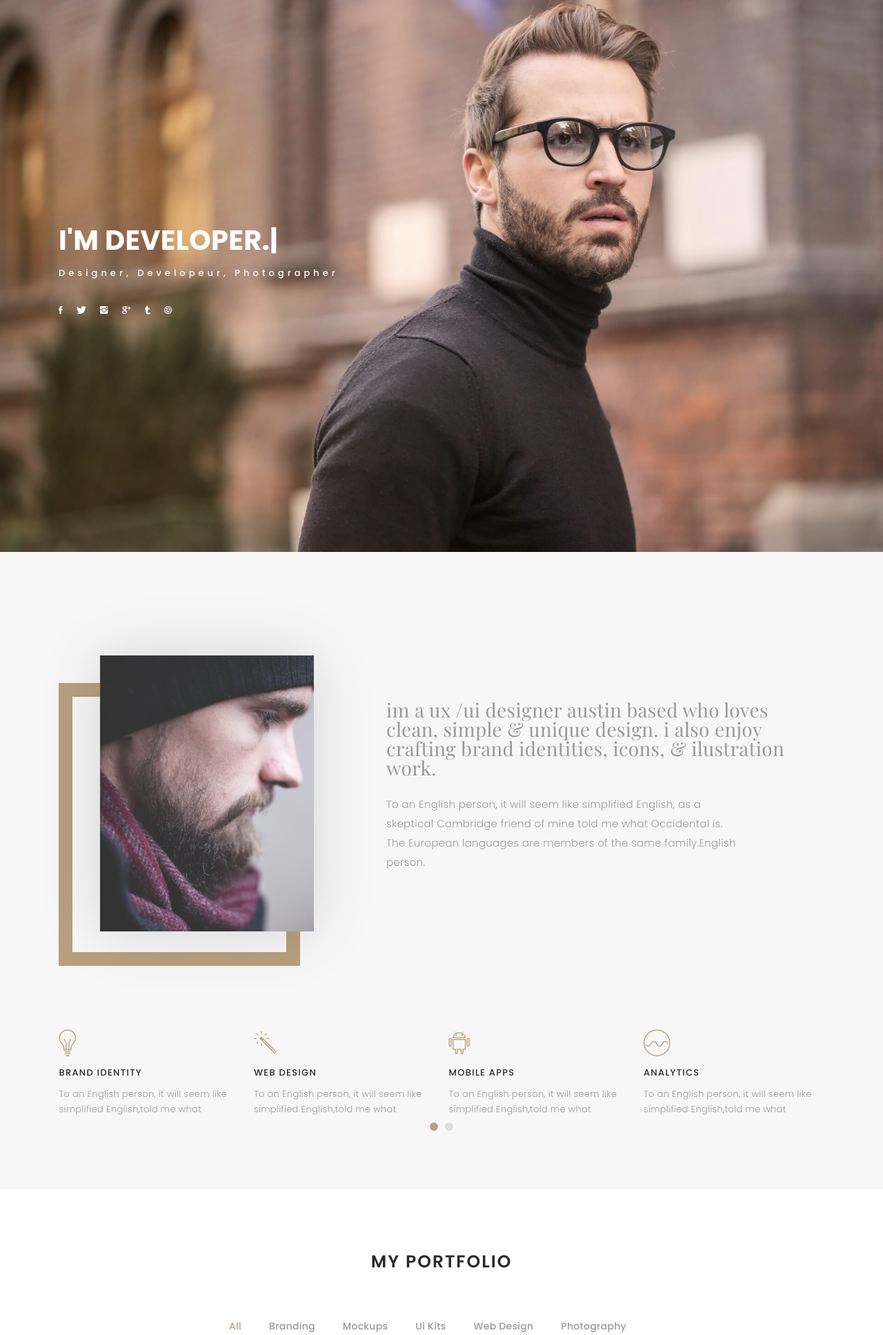
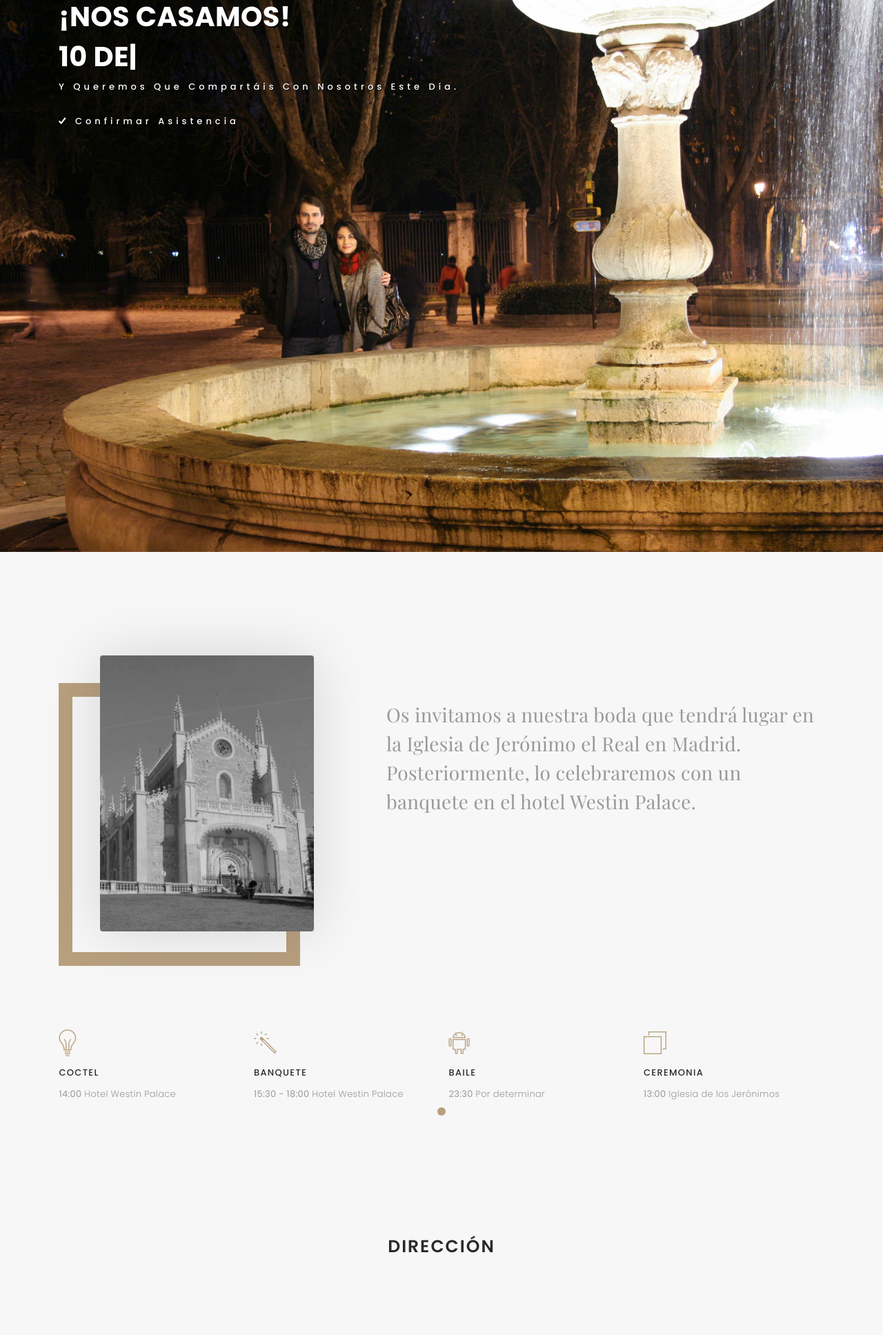
Before and after one commit to guillemborrell/python3-appengine, a Flask app: page / in a window 1280 px wide. Shown: the top 1935 px of the page at 69% size. Run offline with Flask 2, Linux system fonts and the light colour scheme; some libraries are stand-ins or nearby versions; some web fonts are replaced.

Commit message:
Few details left

```diff
--- a/css/style.css
+++ b/css/style.css
@@ -87,7 +87,7 @@ p {
   padding: 0;
   font-size: 15px;
   color: #999999;
-  line-height: 28px;
+  line-height: 1.5em;
 }
 
 ::-moz-selection {
@@ -247,7 +247,7 @@ nav ul li a {
 
 
 #header .header-content {
-  height: 100vh;
+  /*height: 100vh; */
   text-align: left;
   width: 100%;
   display: flex;
@@ -261,6 +261,7 @@ nav ul li a {
   margin-bottom: 10px;
   text-transform: uppercase;
   color: #fff;
+  text-shadow: 2px 2px 1px black;
 }
 
 .header-content p {
@@ -271,6 +272,15 @@ nav ul li a {
   text-transform: capitalize;
   color: #fff;
   font-weight: 500;
+  text-shadow: 1px 1px 1px black;
+}
+
+.header-content a {
+  color: #fff;
+}
+
+.header-content a:hover {
+  color: yellow;
 }
 
 .header-content .list-social li {
--- a/js/main.js
+++ b/js/main.js
@@ -79,7 +79,7 @@ $(document).ready(function() {
 
   $(function() {
     typed.typed({
-      strings: ["Alex Smith.", "Designer.", "Developer.", "Freelancer.", "Photographer"],
+      strings: ["Iglesia de San Jerónimo el Real", "10 de noviembre de 2018, 13:00"],
       typeSpeed: 100,
       loop: true,
     });
--- a/templates/index.html
+++ b/templates/index.html
@@ -6,7 +6,7 @@
   <meta charset="utf-8">
   <meta content="width=device-width, initial-scale=1.0" name="viewport">
 
-  <title>Folio - Personal Portfolio Template</title>
+  <title>Beatriz y Guillem</title>
   <meta content="" name="keywords">
   <meta content="" name="description">
 
@@ -21,7 +21,7 @@
   <link href="lib/owlcarousel/assets/owl.carousel.min.css" rel="stylesheet">
   <link href="lib/magnific-popup/magnific-popup.css" rel="stylesheet">
   <link href="lib/hover/hover.min.css" rel="stylesheet">
-
+  <link rel="stylesheet" href="https://use.fontawesome.com/releases/v5.3.1/css/all.css" integrity="sha384-mzrmE5qonljUremFsqc01SB46JvROS7bZs3IO2EmfFsd15uHvIt+Y8vEf7N7fWAU" crossorigin="anonymous">
   <!-- Main Stylesheet File -->
   <link href="css/style.css" rel="stylesheet">
 
@@ -54,10 +54,9 @@
 
         <ul class="nav-menu list-unstyled">
           <li><a href="#header" class="smoothScroll">Home</a></li>
-          <li><a href="#about" class="smoothScroll">About</a></li>
-          <li><a href="#portfolio" class="smoothScroll">Portfolio</a></li>
-          <li><a href="#journal" class="smoothScroll">Blog</a></li>
-          <li><a href="#contact" class="smoothScroll">Contact</a></li>
+          <li><a href="#about" class="smoothScroll">Programa</a></li>
+          <li><a href="#journal" class="smoothScroll">Dirección</a></li>
+          <li><a href="#contact" class="smoothScroll">Confirmación</a></li>
         </ul>
 
       </div>
@@ -71,17 +70,10 @@
 
     <div class="container">
       <div class="header-content">
-        <h1>I'm <span class="typed"></span></h1>
-        <p>designer, developeur, photographer</p>
-
-        <ul class="list-unstyled list-social">
-          <li><a href="#"><i class="ion-social-facebook"></i></a></li>
-          <li><a href="#"><i class="ion-social-twitter"></i></a></li>
-          <li><a href="#"><i class="ion-social-instagram"></i></a></li>
-          <li><a href="#"><i class="ion-social-googleplus"></i></a></li>
-          <li><a href="#"><i class="ion-social-tumblr"></i></a></li>
-          <li><a href="#"><i class="ion-social-dribbble"></i></a></li>
-        </ul>
+        <h1>¡Nos Casamos!</h1>
+        <h1><span class="typed"></span></h1>
+        <p>Y queremos que compartáis con nosotros este día.</p>
+        <p><a href="#contact"><i class="ion-checkmark"></i> Confirmar asistencia</a></p>
       </div>
     </div>
   </div>
@@ -96,7 +88,7 @@
         <div class="col-lg-4 ">
           <div class="div-img-bg">
             <div class="about-img">
-              <img src="images/me.jpg" class="img-responsive" alt="me">
+              <img src="images/me.jpg" class="img-responsive rounded shadow" alt="me">
             </div>
           </div>
         </div>
@@ -104,9 +96,9 @@
         <div class="col-lg-7">
           <div class="about-descr">
 
-            <p class="p-heading">im a ux /ui designer austin based who loves clean, simple & unique design. i also enjoy crafting brand identities, icons, & ilustration work. </p>
-            <p class="separator">To an English person, it will seem like simplified English, as a skeptical Cambridge friend of mine told me what Occidental is. The European languages are members of the same family.English person.</p>
-
+            <p class="p-heading">Os invitamos a nuestra boda que tendrá lugar en la Iglesia de
+              Jerónimo el Real en Madrid. Posteriormente, lo celebraremos con un banquete
+              en el hotel Westin Palace.</p>
           </div>
 
         </div>
@@ -119,54 +111,37 @@
   <!-- start section services -->
   <div id="services">
     <div class="container">
-
         <div class="services-carousel owl-theme">
 
           <div class="services-block">
 
             <i class="ion-ios-browsers-outline"></i>
-            <span>UI/UX DESIGN</span>
-            <p class="separator">To an English person, it will seem like simplified English,told me what </p>
+            <span>Ceremonia</span>
+            <p class="separator"><strong>13:00</strong> Iglesia de los Jerónimos</p>
 
           </div>
 
           <div class="services-block">
 
             <i class="ion-ios-lightbulb-outline"></i>
-            <span>BRAND IDENTITY</span>
-            <p class="separator">To an English person, it will seem like simplified English,told me what </p>
+            <span>Coctel</span>
+            <p class="separator"><strong>14:00</strong> Hotel Westin Palace</p>
 
           </div>
 
           <div class="services-block">
 
             <i class="ion-ios-color-wand-outline"></i>
-            <span>WEB DESIGN</span>
-            <p class="separator">To an English person, it will seem like simplified English,told me what </p>
+            <span>Banquete</span>
+            <p class="separator"><strong>15:30 - 18:00</strong> Hotel Westin Palace</p>
 
           </div>
 
           <div class="services-block">
 
             <i class="ion-social-android-outline"></i>
-            <span>MOBILE APPS</span>
-            <p class="separator">To an English person, it will seem like simplified English,told me what </p>
-
-          </div>
-
-          <div class="services-block">
-
-            <i class="ion-ios-analytics-outline"></i>
-            <span>Analytics</span>
-            <p class="separator">To an English person, it will seem like simplified English,told me what </p>
-
-          </div>
-
-          <div class="services-block">
-
-            <i class="ion-ios-camera-outline"></i>
-            <span>PHOTOGRAPHY</span>
-            <p class="separator">To an English person, it will seem like simplified English,told me what </p>
+            <span>Baile</span>
+            <p class="separator"><strong>23:30</strong> Por determinar</p>
 
           </div>
 
@@ -177,141 +152,28 @@
   </div>
   <!-- end section services -->
 
-
-  <!-- start section portfolio -->
-  <div id="portfolio" class="text-center paddsection">
-
-    <div class="container">
-      <div class="section-title text-center">
-        <h2>My Portfolio</h2>
-      </div>
-    </div>
-
-    <div class="container">
-      <div class="row">
-        <div class="col-md-12">
-
-          <div class="portfolio-list">
-
-            <ul class="nav list-unstyled" id="portfolio-flters">
-              <li class="filter filter-active" data-filter=".all">all</li>
-              <li class="filter" data-filter=".branding">branding</li>
-              <li class="filter" data-filter=".mockups">mockups</li>
-              <li class="filter" data-filter=".uikits">ui kits</li>
-              <li class="filter" data-filter=".webdesign">web design</li>
-              <li class="filter" data-filter=".photography">photography</li>
-            </ul>
-
-          </div>
-
-          <div class="portfolio-container">
-
-            <div class="col-lg-4 col-md-6 portfolio-thumbnail all branding uikits webdesign">
-              <a class="popup-img" href="images/portfolio/1.jpg">
-                <img src="images/portfolio/1.jpg" alt="img">
-              </a>
-            </div>
-
-            <div class="col-lg-4 col-md-6 portfolio-thumbnail all mockups uikits photography">
-              <a class="popup-img" href="images/portfolio/2.jpg">
-                <img src="images/portfolio/2.jpg"  alt="img">
-              </a>
-            </div>
-
-            <div class="col-lg-4 col-md-6 portfolio-thumbnail all branding webdesig photographyn">
-              <a class="popup-img" href="images/portfolio/3.jpg">
-                <img src="images/portfolio/3.jpg" alt="img">
-              </a>
-            </div>
-
-            <div class="col-lg-4 col-md-6 portfolio-thumbnail all mockups webdesign photography">
-              <a class="popup-img" href="images/portfolio/4.jpg">
-                <img src="images/portfolio/4.jpg" alt="img">
-              </a>
-            </div>
-
-            <div class="col-lg-4 col-md-6 portfolio-thumbnail all branding uikits photography">
-              <a class="popup-img" href="images/portfolio/5.jpg">
-                <img src="images/portfolio/5.jpg" alt="img">
-              </a>
-            </div>
-
-            <div class="col-lg-4 col-md-6 portfolio-thumbnail all mockups uikits webdesign">
-              <a class="popup-img" href="images/portfolio/6.jpg">
-                <img src="images/portfolio/6.jpg" alt="img">
-              </a>
-            </div>
-
-          </div>
-        </div>
-      </div>
-    </div>
-
-  </div>
-  <!-- End section portfolio -->
-
-
   <!-- start section journal -->
   <div id="journal" class="text-left paddsection">
 
     <div class="container">
       <div class="section-title text-center">
-        <h2>journal</h2>
+        <h2>Dirección</h2>
       </div>
     </div>
 
     <div class="container">
       <div class="journal-block">
         <div class="row">
-
-          <div class="col-lg-4 col-md-6">
-            <div class="journal-info">
-
-              <a href="blog-single.html"><img src="images/blog-post-1.jpg" class="img-responsive" alt="img"></a>
-
-              <div class="journal-txt">
-
-                <h4><a href="blog-single.html">SO LETS MAKE THE MOST IS BEAUTIFUL</a></h4>
-                <p class="separator">To an English person, it will seem like simplified English
-                </p>
-
+            <div class="embed-responsive embed-responsive-21by9">
+              <div class="gmap_canvas">
+                <iframe class="embed-responsive-item"
+                src="https://maps.google.com/maps?q=iglesia%20los%20jeronimos%20madrid&t=&z=15&ie=UTF8&iwloc=&output=embed"
+                scrolling="no"
+                marginheight="0"
+                marginwidth="0">
+                </iframe>
               </div>
-
             </div>
-          </div>
-
-          <div class="col-lg-4 col-md-6">
-            <div class="journal-info">
-
-              <a href="blog-single.html"><img src="images/blog-post-2.jpg" class="img-responsive" alt="img"></a>
-
-              <div class="journal-txt">
-
-                <h4><a href="#blog-single.html">WE'RE GONA MAKE DREAMS COMES</a></h4>
-                <p class="separator">To an English person, it will seem like simplified English
-                </p>
-
-              </div>
-
-            </div>
-          </div>
-
-          <div class="col-lg-4 col-md-6">
-            <div class="journal-info">
-
-              <a href="blog-single.html"><img src="images/blog-post-3.jpg" class="img-responsive" alt="img"></a>
-
-              <div class="journal-txt">
-
-                <h4><a href="blog-single.html">NEW LIFE CIVILIZATIONS TO BOLDLY</a></h4>
-                <p class="separator">To an English person, it will seem like simplified English
-                </p>
-
-              </div>
-
-            </div>
-          </div>
-
         </div>
       </div>
     </div>
@@ -329,14 +191,8 @@
           <div class="col-lg-6">
             <div class="contact-contact">
 
-              <h2 class="mb-30">GET IN TOUCH</h2>
+              <h2 class="mb-30">CONFIRMAR ASISTENCIA</h2>
 
-              <ul class="contact-details">
-                <li><span>23 Main, Street</span></li>
-                <li><span>New York, United States</span></li>
-                <li><span>+88 01912704287</span></li>
-                <li><span>example@example.com</span></li>
-              </ul>
 
             </div>
           </div>
@@ -393,30 +249,8 @@
   <!-- start section footer -->
   <div id="footer" class="text-center">
     <div class="container">
-      <div class="socials-media text-center">
+      <p>&copy; Beatriz Rodríguez Cuadrado & Guillem Borrell Nogueras. All rights reserved.</p>
 
-        <ul class="list-unstyled">
-          <li><a href="#"><i class="ion-social-facebook"></i></a></li>
-          <li><a href="#"><i class="ion-social-twitter"></i></a></li>
-          <li><a href="#"><i class="ion-social-instagram"></i></a></li>
-          <li><a href="#"><i class="ion-social-googleplus"></i></a></li>
-          <li><a href="#"><i class="ion-social-tumblr"></i></a></li>
-          <li><a href="#"><i class="ion-social-dribbble"></i></a></li>
-        </ul>
-
-      </div>
-
-      <p>&copy; Copyrights Folio. All rights reserved.</p>
-
-      <div class="credits">
-        <!--
-          All the links in the footer should remain intact.
-          You can delete the links only if you purchased the pro version.
-          Licensing information: https://bootstrapmade.com/license/
-          Purchase the pro version with working PHP/AJAX contact form: https://bootstrapmade.com/buy/?theme=Folio
-        -->
-        Designed by <a href="https://bootstrapmade.com/">BootstrapMade</a>
-      </div>
 
     </div>
   </div>
```
Also changed, not shown: images/home-bg.jpg, images/logo.png, images/me.jpg, 1 other file.
